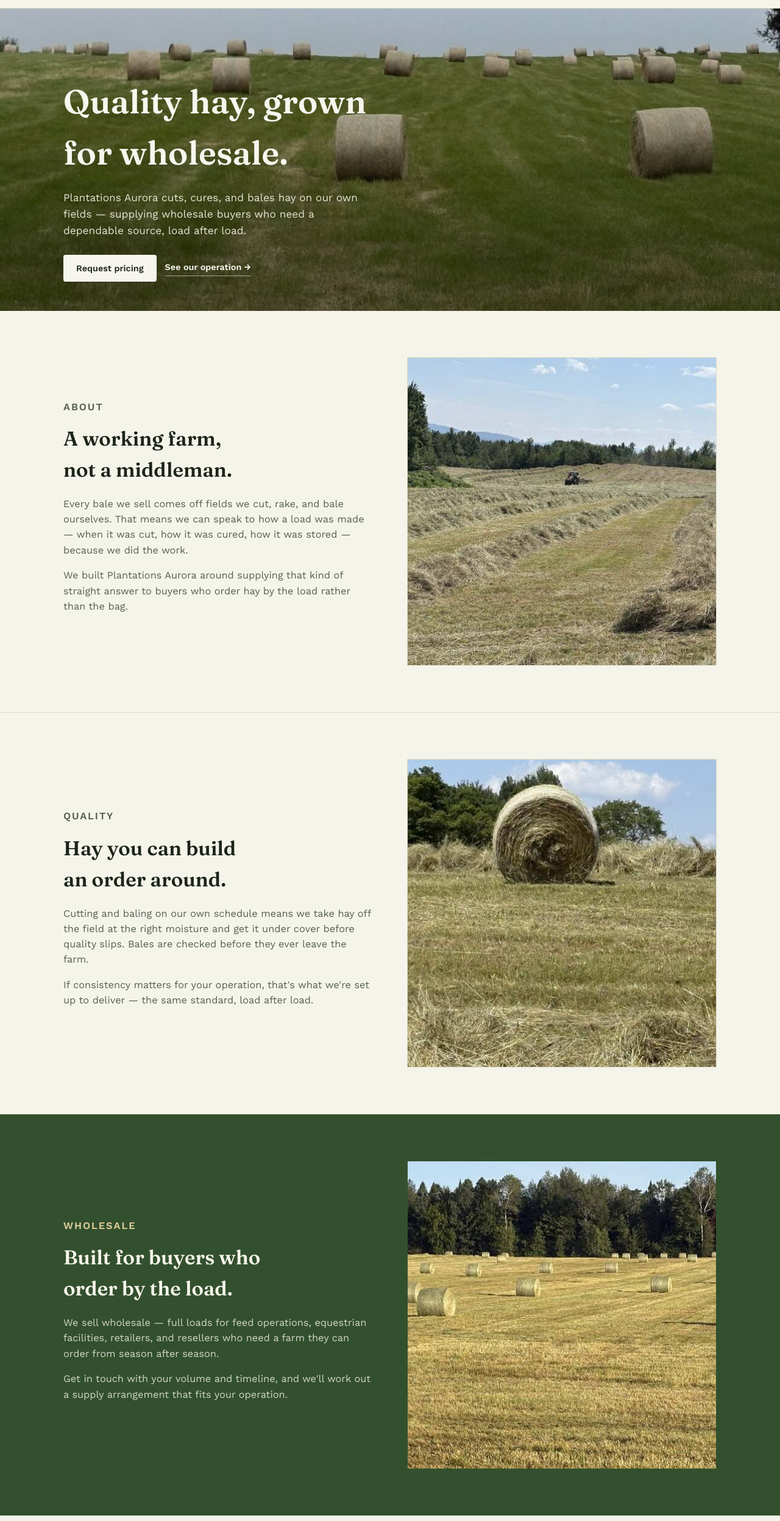
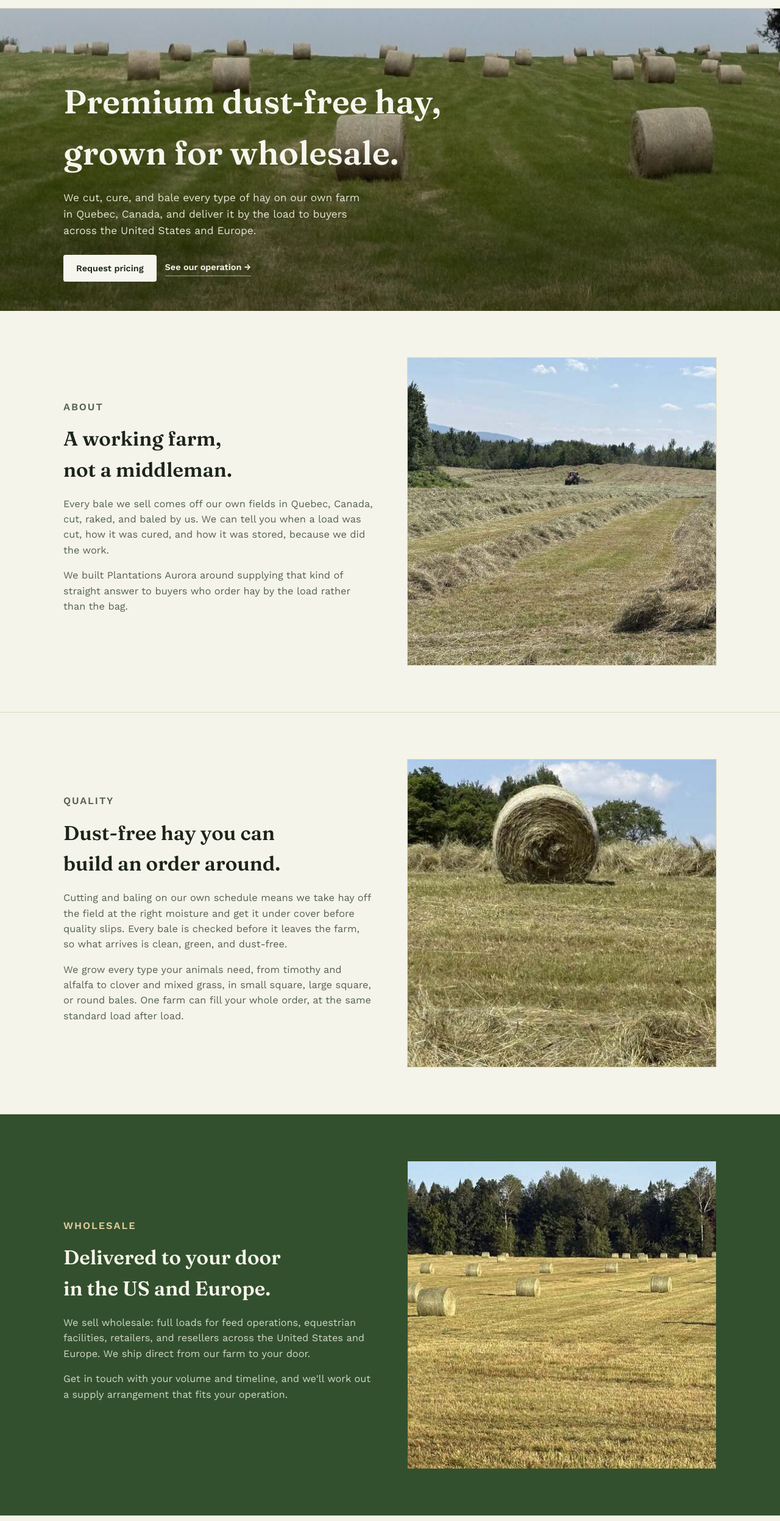
Before and after one commit to sapinee122/plantationsaurora, a plain HTML site: page index.html in a window 1280 px wide. Shown: the part 65-2560 px from the top of the page at 61% size. Drawn offline with nearby package versions, Linux system fonts and the light colour scheme.

Commit message:
Rewrite homepage copy for SEO: location, hay types, dust-free, US/EU delivery
Co-Authored-By: Claude Opus 5.5 <noreply@anthropic.com>
Claude-Session: https://claude.ai/code/session_014ttVikFJZW47djsB6PcSU6

```diff
--- a/index.html
+++ b/index.html
@@ -3,8 +3,8 @@
 <head>
 <meta charset="utf-8">
 <meta name="viewport" content="width=device-width, initial-scale=1">
-<title>Plantations Aurora | Wholesale Hay Supplier</title>
-<meta name="description" content="Plantations Aurora supplies wholesale hay buyers with dependable, field-fresh hay, season after season. Full-load orders for feed operations, equestrian facilities, retailers, and resellers.">
+<title>Wholesale Hay Supplier in Quebec, Canada | Plantations Aurora</title>
+<meta name="description" content="Premium dust-free hay grown on our own farm in Quebec, Canada. Every hay type and bale size, sold wholesale and delivered to your door in the US and Europe.">
 <link rel="canonical" href="https://plantationsaurora.com/">
 <meta name="robots" content="index, follow">
 <meta name="theme-color" content="#33502e">
@@ -12,8 +12,8 @@
 <!-- Open Graph -->
 <meta property="og:type" content="website">
 <meta property="og:site_name" content="Plantations Aurora">
-<meta property="og:title" content="Plantations Aurora | Wholesale Hay Supplier">
-<meta property="og:description" content="Quality hay, grown for wholesale. Plantations Aurora cuts, cures, and bales hay on our own fields for buyers who order by the load.">
+<meta property="og:title" content="Wholesale Hay Supplier in Quebec, Canada | Plantations Aurora">
+<meta property="og:description" content="Premium dust-free hay, grown and baled on our own farm in Quebec and delivered by the load to buyers in the US and Europe.">
 <meta property="og:url" content="https://plantationsaurora.com/">
 <meta property="og:image" content="https://plantationsaurora.com/hero.jpg">
 <meta property="og:image:width" content="1400">
@@ -22,8 +22,8 @@
 
 <!-- Twitter -->
 <meta name="twitter:card" content="summary_large_image">
-<meta name="twitter:title" content="Plantations Aurora | Wholesale Hay Supplier">
-<meta name="twitter:description" content="Quality hay, grown for wholesale. Full-load orders for feed operations, equestrian facilities, retailers, and resellers.">
+<meta name="twitter:title" content="Wholesale Hay Supplier in Quebec, Canada | Plantations Aurora">
+<meta name="twitter:description" content="Premium dust-free hay, every type and bale size, delivered by the load to buyers in the US and Europe.">
 <meta name="twitter:image" content="https://plantationsaurora.com/hero.jpg">
 
 <link rel="icon" type="image/png" href="favicon.png">
@@ -36,8 +36,14 @@
   "name": "Plantations Aurora",
   "url": "https://plantationsaurora.com/",
   "logo": "https://plantationsaurora.com/logo-mark.png",
-  "description": "Wholesale hay supplier selling full-load orders to feed operations, equestrian facilities, retailers, and resellers.",
+  "description": "Farm-grown wholesale hay supplier in Quebec, Canada. Premium dust-free hay in every type and bale size, delivered by the load to feed operations, equestrian facilities, retailers, and resellers in the United States and Europe.",
   "email": "info@plantationsaurora.com",
+  "address": {
+    "@type": "PostalAddress",
+    "addressRegion": "QC",
+    "addressCountry": "CA"
+  },
+  "areaServed": ["United States", "Europe"],
   "sameAs": []
 }
 </script>
@@ -266,7 +272,7 @@
   .hero h1 {
     color: #f7f6ee;
     font-size: clamp(2.1rem, 5vw, 3.4rem);
-    max-width: 15ch;
+    max-width: 18ch;
   }
 
   .hero p {
@@ -457,8 +463,8 @@
 
   <section class="hero" style="background-image: url('hero.jpg');">
     <div class="wrap hero-inner">
-      <h1>Quality hay, grown for wholesale.</h1>
-      <p>Plantations Aurora cuts, cures, and bales hay on our own fields — supplying wholesale buyers who need a dependable source, load after load.</p>
+      <h1>Premium dust&#8209;free hay, grown for wholesale.</h1>
+      <p>We cut, cure, and bale every type of hay on our own farm in Quebec, Canada, and deliver it by the load to buyers across the United States and Europe.</p>
       <div class="hero-actions">
         <a class="btn" href="#contact">Request pricing</a>
         <a class="hero-link" href="#about">See our operation &rarr;</a>
@@ -471,7 +477,7 @@
       <div class="feature-text">
         <p class="eyebrow">About</p>
         <h2>A working farm, not a middleman.</h2>
-        <p>Every bale we sell comes off fields we cut, rake, and bale ourselves. That means we can speak to how a load was made — when it was cut, how it was cured, how it was stored — because we did the work.</p>
+        <p>Every bale we sell comes off our own fields in Quebec, Canada, cut, raked, and baled by us. We can tell you when a load was cut, how it was cured, and how it was stored, because we did the work.</p>
         <p>We built Plantations Aurora around supplying that kind of straight answer to buyers who order hay by the load rather than the bag.</p>
       </div>
       <div class="feature-media">
@@ -484,9 +490,9 @@
     <div class="wrap feature-grid reverse">
       <div class="feature-text">
         <p class="eyebrow">Quality</p>
-        <h2>Hay you can build an order around.</h2>
-        <p>Cutting and baling on our own schedule means we take hay off the field at the right moisture and get it under cover before quality slips. Bales are checked before they ever leave the farm.</p>
-        <p>If consistency matters for your operation, that's what we're set up to deliver — the same standard, load after load.</p>
+        <h2>Dust-free hay you can build an order around.</h2>
+        <p>Cutting and baling on our own schedule means we take hay off the field at the right moisture and get it under cover before quality slips. Every bale is checked before it leaves the farm, so what arrives is clean, green, and dust-free.</p>
+        <p>We grow every type your animals need, from timothy and alfalfa to clover and mixed grass, in small square, large square, or round bales. One farm can fill your whole order, at the same standard load after load.</p>
       </div>
       <div class="feature-media">
         <img src="quality.jpg" alt="Round hay bales freshly baled in a Plantations Aurora field" width="900" height="506" loading="lazy" decoding="async">
@@ -498,8 +504,8 @@
     <div class="wrap feature-grid">
       <div class="feature-text">
         <p class="eyebrow">Wholesale</p>
-        <h2>Built for buyers who order by the load.</h2>
-        <p>We sell wholesale — full loads for feed operations, equestrian facilities, retailers, and resellers who need a farm they can order from season after season.</p>
+        <h2>Delivered to your door in the US and Europe.</h2>
+        <p>We sell wholesale: full loads for feed operations, equestrian facilities, retailers, and resellers across the United States and Europe. We ship direct from our farm to your door.</p>
         <p>Get in touch with your volume and timeline, and we'll work out a supply arrangement that fits your operation.</p>
       </div>
       <div class="feature-media">
@@ -512,7 +518,7 @@
     <div class="wrap">
       <p class="eyebrow" style="text-align:center;">Contact</p>
       <h2>Let's talk hay.</h2>
-      <p class="lead">Reach out for pricing, availability, or to set up a standing wholesale order.</p>
+      <p class="lead">Tell us the hay type, bale size, and volume you need, and we'll send pricing delivered to your door.</p>
       <a class="email-link" href="mailto:info@plantationsaurora.com">info@plantationsaurora.com</a>
     </div>
   </section>
```
